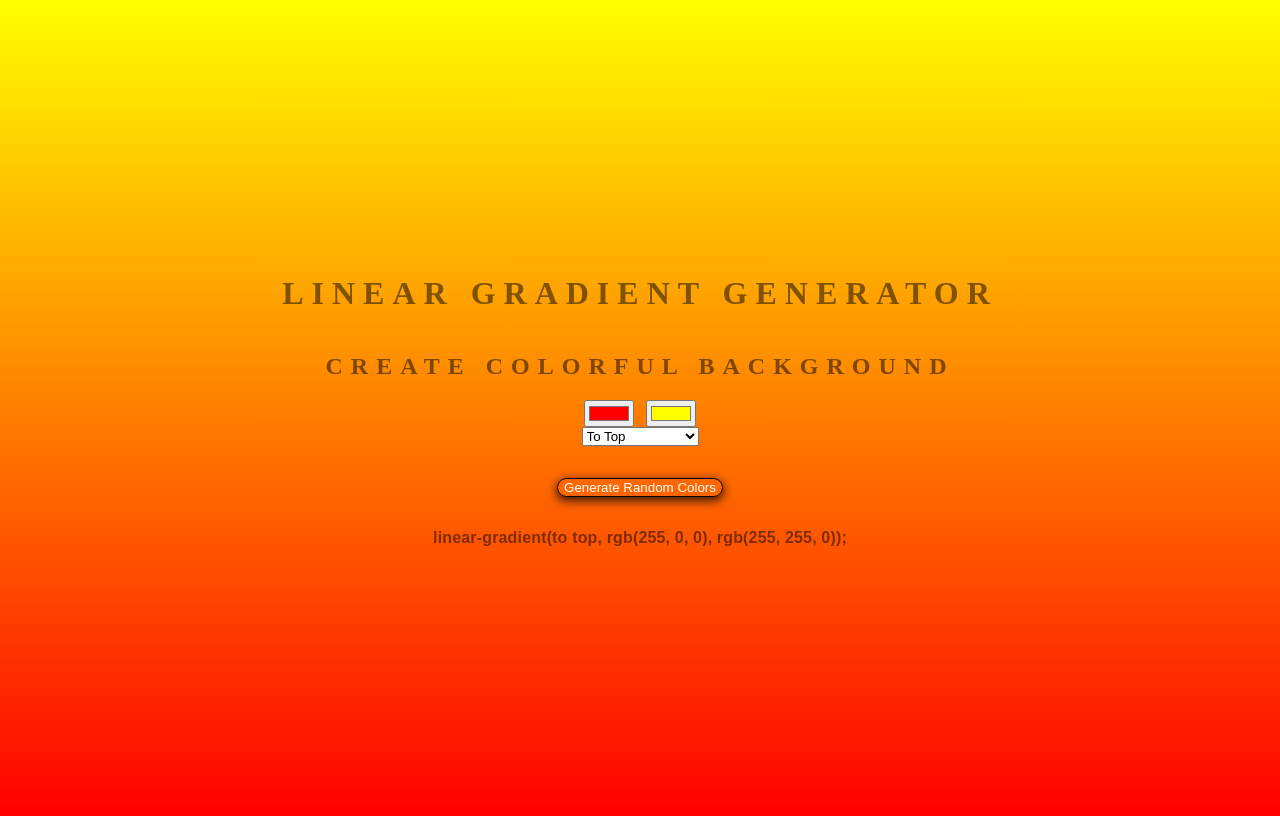
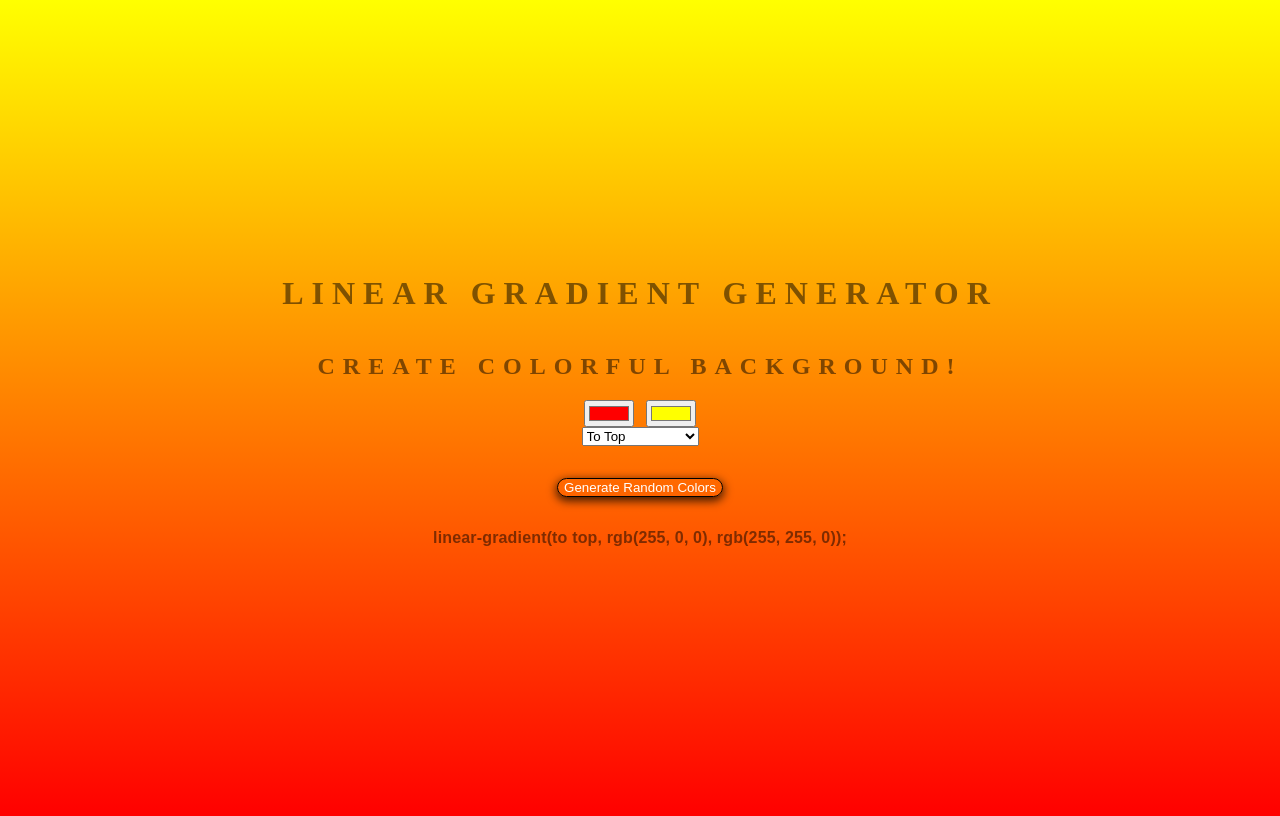
Before and after one commit to minzhoudu/Gradient-Background-Generator, a plain HTML site: page index.html in a window 1280 px wide. Drawn offline with Linux system fonts and the light colour scheme.

Commit message:
adding !

```diff
--- a/index.html
+++ b/index.html
@@ -10,7 +10,7 @@
 
 <body class="gradient">
     <h1>Linear Gradient Generator</h1>
-    <h2>Create Colorful Background</h2>
+    <h2>Create Colorful Background!</h2>
     <div>
         <input class="clr1" type="color" name="color1" value="#ff0000">
         <input class="clr2" type="color" name="color2" value="#ffff00">
```
